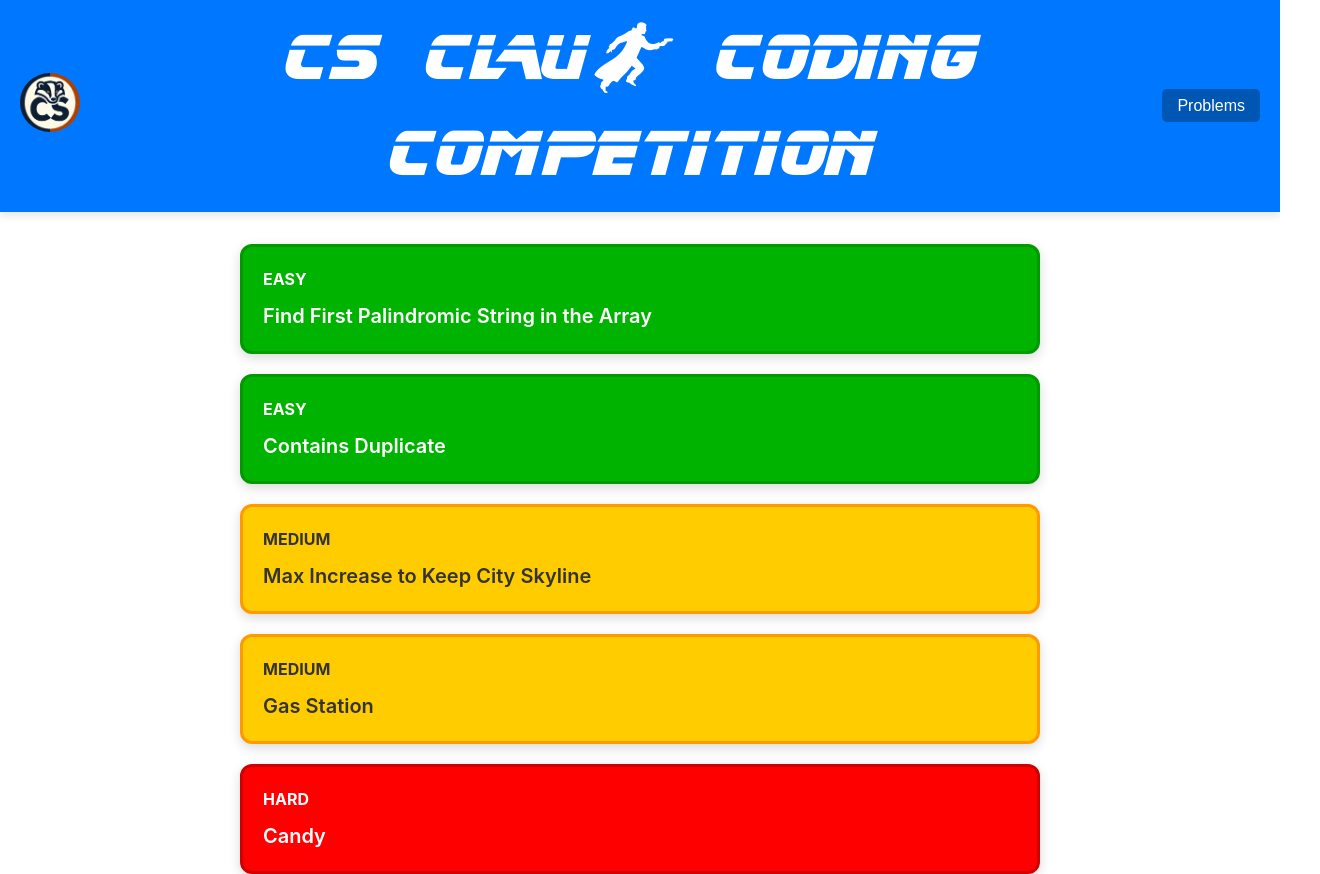
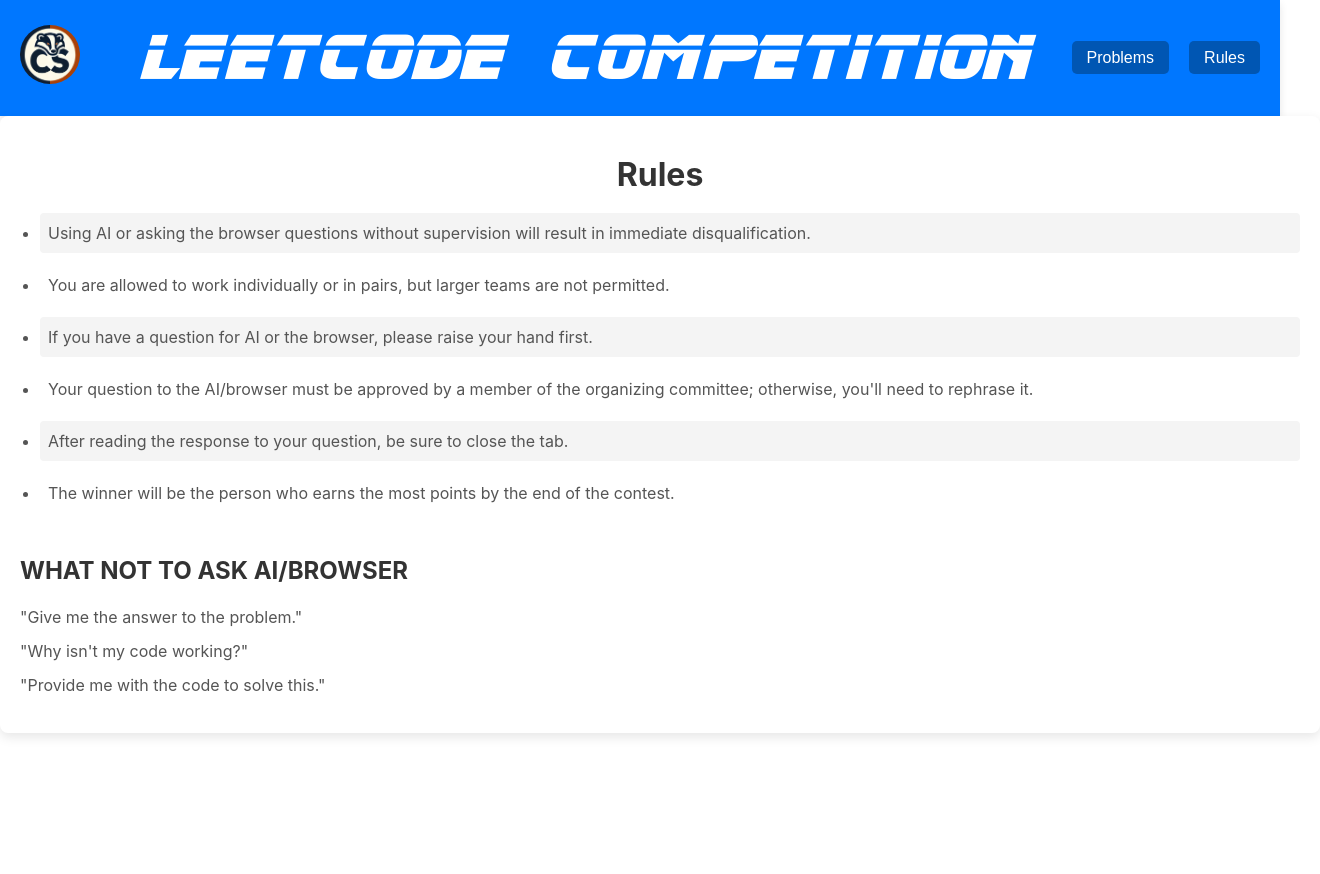
Before and after one commit to CarlosBlanco1/SnowCollegeHackathon, a React (Vite) app: page /SnowCollegeHackathon/rules in a window 1280 px wide. Shown: the whole page, 1320 px wide, since content can reach past the window. After the commit the page ends 800 px from the top, so only its background shows below. Built offline with nearby package versions, Linux system fonts and the light colour scheme.

Commit message:
added rules

```diff
--- a/package.json
+++ b/package.json
@@ -12,7 +12,7 @@
   "dependencies": {
     "react": "^18.3.1",
     "react-dom": "^18.3.1",
-    "react-router-dom": "^7.0.1"
+    "react-router-dom": "^7.3.0"
   },
   "devDependencies": {
     "@eslint/js": "^9.13.0",
--- a/src/App.tsx
+++ b/src/App.tsx
@@ -1,86 +1,9 @@
-import { useState } from "react";
-import { Link } from "react-router-dom";
 import "./styles.css";
 import NavBar from "./NavBar";
 
-// Define the problem types
-type Problem = {
-  level: string;
-  name: string;
-  link: string;
-};
-
-// Define the list of problems
-const problems: Problem[] = [
-  {
-    level: "Easy",
-    name: "Find First Palindromic String in the Array",
-    link: "https://leetcode.com/problems/find-first-palindromic-string-in-the-array/description/",
-  },
-  {
-    level: "Easy",
-    name: "Contains Duplicate",
-    link: "https://leetcode.com/problems/contains-duplicate/description/",
-  },
-  {
-    level: "Medium",
-    name: "Max Increase to Keep City Skyline",
-    link: "https://leetcode.com/problems/max-increase-to-keep-city-skyline/description/",
-  },
-  {
-    level: "Medium",
-    name: "Gas Station",
-    link: "https://leetcode.com/problems/gas-station/description/",
-  },
-  {
-    level: "Hard",
-    name: "Candy",
-    link: "https://leetcode.com/problems/candy/description/",
-  },
-];
-
 const App = () => {
-  const [, setSelectedProblem] = useState<Problem | undefined>(
-    undefined
-  );
-  const [activeIndex, setActiveIndex] = useState<number | null>(null);
-
-  const handleClick = (problem: Problem, index: number) => {
-    setSelectedProblem(problem);
-    setActiveIndex(index); // Set the active problem index to position the "GO TO PROBLEM" div
-  };
-
   return (
     <>
-      <NavBar></NavBar>
-      <div className="app-container">
-        <div className="problem-wrapper">
-          <div className="problem-grid">
-            {problems.map((problem, index) => (
-              <div
-                key={index}
-                className={`problem-card ${problem.level.toLowerCase()} ${
-                  activeIndex === index ? "active" : ""
-                }`}
-                onClick={() => handleClick(problem, index)}
-              >
-                <div className="problem-level">{problem.level}</div>
-                <div className="problem-name">{problem.name}</div>
-
-                {activeIndex === index && (
-                  <Link
-                    to={problem.link}
-                    target="_blank"
-                    rel="noopener noreferrer"
-                  >
-                    <div className="action-slide">GO TO PROBLEM</div>
-                  </Link>
-                )}
-              </div>
-            ))}
-          </div>
-        </div>
-      </div>
     </>
   );
 };
--- a/src/NavBar.tsx
+++ b/src/NavBar.tsx
@@ -5,9 +5,14 @@ const NavBar = () => {
     <div className="navbar-icon">
       <img src="./csLogo.jpg" alt="Logo" />
     </div>
-    <div className="navbar-title">CS CLUB CODING COMPETITION</div>
-    <div className="navbar-link">
-      <a href="/SnowCollegeHackathon/">Problems</a>
+    <div className="navbar-title">leetcode competition</div>
+    <div className="navbar-container-link">
+      <div className="navbar-link">
+        <a href="/SnowCollegeHackathon/">Problems</a>
+      </div>
+      <div className="navbar-link">
+        <a href="/SnowCollegeHackathon/rules">Rules</a>
+      </div>
     </div>
   </nav>
 
--- a/src/ProblemPage.tsx
+++ b/src/ProblemPage.tsx
@@ -1,14 +1,83 @@
-import { useParams } from "react-router-dom";
+import { useState } from "react";
 import "./styles.css";
+import { Link } from "react-router-dom";
+
+// Define the problem types
+type Problem = {
+  level: string;
+  name: string;
+  link: string;
+};
+
+// Define the list of problems
+const problems: Problem[] = [
+  {
+    level: "Easy",
+    name: "Find First Palindromic String in the Array",
+    link: "https://leetcode.com/problems/find-first-palindromic-string-in-the-array/description/",
+  },
+  {
+    level: "Easy",
+    name: "Contains Duplicate",
+    link: "https://leetcode.com/problems/contains-duplicate/description/",
+  },
+  {
+    level: "Medium",
+    name: "Max Increase to Keep City Skyline",
+    link: "https://leetcode.com/problems/max-increase-to-keep-city-skyline/description/",
+  },
+  {
+    level: "Medium",
+    name: "Gas Station",
+    link: "https://leetcode.com/problems/gas-station/description/",
+  },
+  {
+    level: "Hard",
+    name: "Candy",
+    link: "https://leetcode.com/problems/candy/description/",
+  },
+];
 
 const ProblemPage = () => {
-  const { level, name } = useParams();
+  const [, setSelectedProblem] = useState<Problem | undefined>(
+    undefined
+  );
+  const [activeIndex, setActiveIndex] = useState<number | null>(null);
+
+  const handleClick = (problem: Problem, index: number) => {
+    setSelectedProblem(problem);
+    setActiveIndex(index);
+  };
 
   return (
-    <div className="problem-page">
-      <h1>{name}</h1>
-      <p>Difficulty Level: {level}</p>
+    <div className="app-container">
+    <div className="problem-wrapper">
+      <div className="problem-grid">
+        {problems.map((problem, index) => (
+          <div
+            key={index}
+            className={`problem-card ${problem.level.toLowerCase()} ${
+              activeIndex === index ? "active" : ""
+            }`}
+            onClick={() => handleClick(problem, index)}
+          >
+            <div className="problem-level">{problem.level}</div>
+            <div className="problem-name">{problem.name}</div>
+
+            {activeIndex === index && (
+              <Link
+                to={problem.link}
+                target="_blank"
+                rel="noopener noreferrer"
+              >
+                <div className="action-slide">GO TO PROBLEM</div>
+              </Link>
+            )}
+          </div>
+        ))}
+      </div>
     </div>
+  </div>
   );
 };
 
--- /dev/null
+++ b/src/Rules.tsx
@@ -0,0 +1,49 @@
+import "./rules.css";
+
+const Rules = () => {
+  return (
+    <>
+      <div className="rules-container">
+        <h1 className="rules-title">Rules</h1>
+        <ul className="rules-list">
+          <li className="rule-item">
+            Using AI or asking the browser questions without supervision will
+            result in immediate disqualification.
+          </li>
+          <li className="rule-item">
+            You are allowed to work individually or in pairs, but larger teams
+            are not permitted.
+          </li>
+          <li className="rule-item">
+            If you have a question for AI or the browser, please raise your hand
+            first.
+          </li>
+          <li className="rule-item">
+            Your question to the AI/browser must be approved by a member of the
+            organizing committee; otherwise, you'll need to rephrase it.
+          </li>
+          <li className="rule-item">
+            After reading the response to your question, be sure to close the
+            tab.
+          </li>
+          <li className="rule-item">
+            The winner will be the person who earns the most points by the end
+            of the contest.
+          </li>
+        </ul>
+        <h2 className="what-not-title">WHAT NOT TO ASK AI/BROWSER</h2>
+        <ul className="what-not-list">
+          <li className="what-not-item">
+            "Give me the answer to the problem."
+          </li>
+          <li className="what-not-item">"Why isn't my code working?"</li>
+          <li className="what-not-item">
+            "Provide me with the code to solve this."
+          </li>
+        </ul>
+      </div>
+    </>
+  );
+};
+
+export default Rules;
--- a/src/main.tsx
+++ b/src/main.tsx
@@ -1,13 +1,21 @@
 import { StrictMode } from "react";
 import { createRoot } from "react-dom/client";
 import "./index.css";
-import App from "./App.tsx";
-import { BrowserRouter } from "react-router-dom";
+import { Route, BrowserRouter as Router, Routes } from "react-router-dom";
+import ProblemPage from "./ProblemPage.tsx";
+import Rules from "./Rules.tsx";
+import NavBar from "./NavBar.tsx";
 
-createRoot(document.getElementById("root")!).render(
+const root = createRoot(document.getElementById('root')!);
+
+root.render(
   <StrictMode>
-    <BrowserRouter>
-      <App />
-    </BrowserRouter>
+    <NavBar></NavBar>
+    <Router basename="/SnowCollegeHackathon">
+      <Routes>
+        <Route path="/" element={<ProblemPage />} />
+        <Route path="/rules" element={<Rules />} />
+      </Routes>
+    </Router>
   </StrictMode>
 );
--- a/src/navbar.css
+++ b/src/navbar.css
@@ -5,6 +5,10 @@
   src: url('./assets/NiceFont.ttf') format('truetype');
 }
 
+.navbar-container-link {
+  display: flex;
+  gap: 20px;
+}
 .navbar {
     display: flex;
     align-items: center;
--- /dev/null
+++ b/src/rules.css
@@ -0,0 +1,74 @@
+.rules-container {
+    background-color: #fff;
+    border-radius: 8px;
+    box-shadow: 0 4px 12px rgba(0, 0, 0, 0.1);
+    padding: 20px;
+    width: 100%;
+  }
+
+  .rules-title {
+    text-align: center;
+    font-size: 2rem;
+    color: #333;
+    margin-bottom: 20px;
+  }
+
+  .what-not-title {
+    font-size: 1.5rem;
+    color: #333;
+    margin-top: 40px;
+    margin-bottom: 10px;
+  }
+
+  /* List styling */
+  .rules-list {
+    list-style-type: disc;
+    padding-left: 20px;
+  }
+
+  .rule-item {
+    font-size: 1rem;
+    color: #555;
+    margin-bottom: 12px;
+  }
+
+  .rule-item:last-child {
+    margin-bottom: 0;
+  }
+
+  /* Highlighting specific list items */
+  .rules-list .rule-item:nth-child(odd) {
+    background-color: #f4f4f4;
+    padding: 8px;
+    border-radius: 4px;
+  }
+
+  .rules-list .rule-item:nth-child(even) {
+    padding: 8px;
+  }
+
+  .rules-list .rule-item:hover {
+    background-color: #e0e0e0;
+    cursor: pointer;
+  }
+
+  /* "What Not to Ask" List */
+  .what-not-list {
+    list-style-type: none;
+    padding-left: 0;
+  }
+
+  .what-not-item {
+    font-size: 1rem;
+    color: #555;
+    margin-bottom: 10px;
+  }
+
+  .what-not-item:last-child {
+    margin-bottom: 0;
+  }
+
+  .what-not-item:hover {
+    background-color: #e0e0e0;
+    cursor: pointer;
+  }
```
Also changed, not shown: 1 other file (tests, documents, lock files or other folders).
